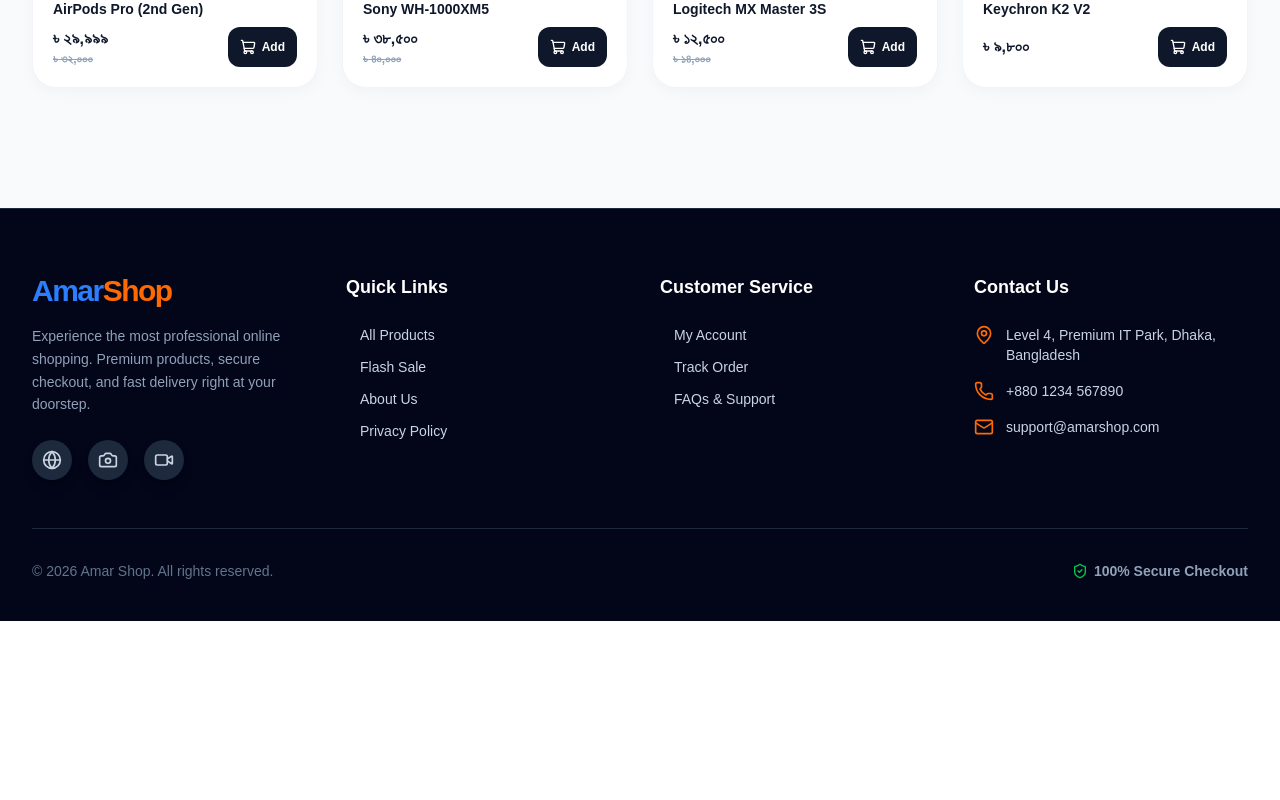
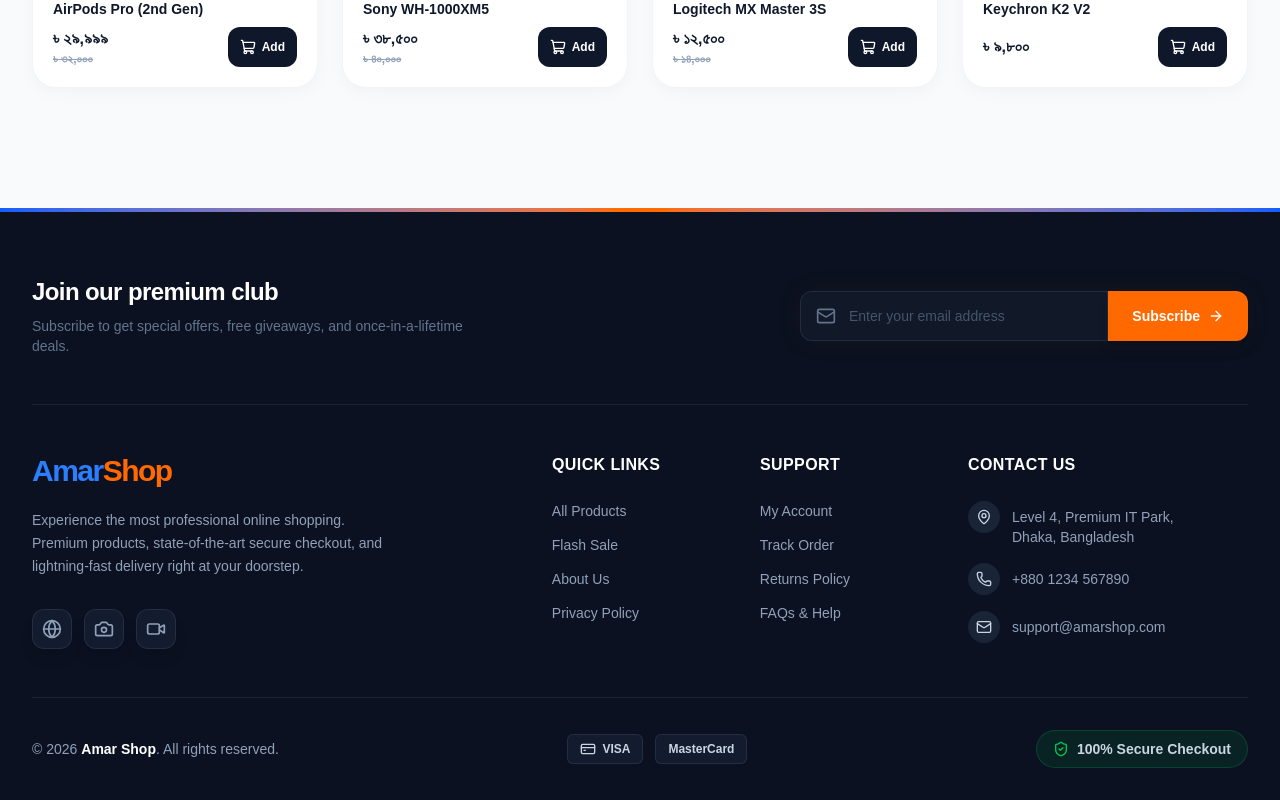
Before and after one commit to Mashru498/amar-shop, a Next.js app: page / in a window 1280 px wide. Shown: the part 1205-2005 px from the top of the page. Before the commit the page ends 1826 px from the top, so only its background shows below. Built offline with nearby package versions, Linux system fonts and the light colour scheme; no server answers.

Commit message:
Upgraded Footer to ultra-premium senior developer design

```diff
--- a/src/components/Footer.tsx
+++ b/src/components/Footer.tsx
@@ -1,78 +1,143 @@
 import React from 'react';
 import Link from 'next/link';
-import { Globe, Camera, Video, Mail, MapPin, Phone, ShieldCheck } from 'lucide-react';
+import { Globe, Camera, Video, Mail, MapPin, Phone, ShieldCheck, ArrowRight, CreditCard } from 'lucide-react';
 
 export default function Footer() {
   return (
-    <footer className="bg-slate-950 text-slate-300 pt-16 pb-24 md:pb-10 border-t border-slate-800 relative z-20">
-      <div className="container mx-auto px-4 sm:px-6 lg:px-8">
-        <div className="grid grid-cols-1 md:grid-cols-2 lg:grid-cols-4 gap-10 mb-12">
+    // আল্ট্রা-প্রিমিয়াম ডার্ক ব্যাকগ্রাউন্ড এবং টপ বর্ডার গ্রেডিয়েন্ট
+    <footer className="bg-[#0B1120] text-slate-400 pt-0 pb-24 md:pb-8 relative z-20 overflow-hidden font-sans">
 
-          {/* Brand & Intro */}
-          <div className="flex flex-col">
-            <Link href="/" className="text-3xl font-black tracking-tighter mb-4 inline-block">
-              <span className="text-blue-500">Amar</span>
-              <span className="text-orange-500">Shop</span>
+      {/* Top Gradient Accent Line */}
+      <div className="h-1 w-full bg-gradient-to-r from-blue-600 via-orange-500 to-blue-600"></div>
+
+      <div className="container mx-auto px-4 sm:px-6 lg:px-8 mt-16">
+
+        {/* =========================================
+            NEWSLETTER SECTION (Premium Touch)
+            ========================================= */}
+        <div className="border-b border-slate-800/80 pb-12 mb-12 flex flex-col md:flex-row items-center justify-between gap-6">
+          <div className="max-w-md text-center md:text-left">
+            <h3 className="text-2xl font-black text-white tracking-tight mb-2">Join our premium club</h3>
+            <p className="text-sm font-medium text-slate-500">Subscribe to get special offers, free giveaways, and once-in-a-lifetime deals.</p>
+          </div>
+          <div className="w-full md:w-auto flex-1 max-w-md relative flex shadow-[0_0_30px_rgba(249,115,22,0.05)]">
+            <Mail className="absolute left-4 top-1/2 -translate-y-1/2 w-5 h-5 text-slate-500" />
+            <input
+              type="email"
+              placeholder="Enter your email address"
+              className="w-full bg-[#111827] border border-slate-700/50 text-white pl-12 pr-4 py-3.5 rounded-l-xl focus:outline-none focus:border-orange-500 focus:ring-1 focus:ring-orange-500 transition-all font-medium text-sm placeholder:text-slate-600"
+            />
+            <button className="bg-orange-500 text-white px-6 py-3.5 rounded-r-xl font-bold hover:bg-orange-600 transition-colors flex items-center shadow-lg group shrink-0 text-sm">
+              Subscribe <ArrowRight className="ml-2 w-4 h-4 group-hover:translate-x-1 transition-transform" />
+            </button>
+          </div>
+        </div>
+
+        {/* =========================================
+            MAIN FOOTER COLUMNS
+            ========================================= */}
+        <div className="grid grid-cols-1 md:grid-cols-2 lg:grid-cols-12 gap-10 lg:gap-8 mb-12">
+
+          {/* Brand & Intro (Takes up 4 columns on large screens) */}
+          <div className="lg:col-span-4 flex flex-col">
+            <Link href="/" className="text-3xl font-black tracking-tighter mb-5 inline-block">
+              <span className="text-blue-500">Amar</span><span className="text-orange-500">Shop</span>
             </Link>
-            <p className="text-slate-400 text-sm leading-relaxed mb-6 font-medium">
-              Experience the most professional online shopping. Premium products, secure checkout, and fast delivery right at your doorstep.
+            <p className="text-sm leading-relaxed mb-8 font-medium pr-4">
+              Experience the most professional online shopping. Premium products, state-of-the-art secure checkout, and lightning-fast delivery right at your doorstep.
             </p>
-            <div className="flex space-x-4 mt-auto">
-              <a href="#" className="w-10 h-10 rounded-full bg-slate-800 flex items-center justify-center hover:bg-blue-600 hover:text-white transition-all shadow-lg"><Globe className="w-5 h-5" /></a>
-              <a href="#" className="w-10 h-10 rounded-full bg-slate-800 flex items-center justify-center hover:bg-pink-600 hover:text-white transition-all shadow-lg"><Camera className="w-5 h-5" /></a>
-              <a href="#" className="w-10 h-10 rounded-full bg-slate-800 flex items-center justify-center hover:bg-red-600 hover:text-white transition-all shadow-lg"><Video className="w-5 h-5" /></a>
+            <div className="flex space-x-3 mt-auto">
+              <a href="#" className="w-10 h-10 rounded-xl bg-slate-800/50 border border-slate-700/50 flex items-center justify-center hover:bg-blue-600 hover:text-white hover:border-blue-500 hover:-translate-y-1 transition-all duration-300 shadow-lg group"><Globe className="w-5 h-5 group-hover:scale-110 transition-transform" /></a>
+              <a href="#" className="w-10 h-10 rounded-xl bg-slate-800/50 border border-slate-700/50 flex items-center justify-center hover:bg-pink-600 hover:text-white hover:border-pink-500 hover:-translate-y-1 transition-all duration-300 shadow-lg group"><Camera className="w-5 h-5 group-hover:scale-110 transition-transform" /></a>
+              <a href="#" className="w-10 h-10 rounded-xl bg-slate-800/50 border border-slate-700/50 flex items-center justify-center hover:bg-red-600 hover:text-white hover:border-red-500 hover:-translate-y-1 transition-all duration-300 shadow-lg group"><Video className="w-5 h-5 group-hover:scale-110 transition-transform" /></a>
             </div>
           </div>
 
-          {/* Quick Links */}
-          <div>
-            <h4 className="text-white font-bold text-lg mb-6">Quick Links</h4>
-            <ul className="space-y-3 text-sm font-medium">
-              <li><Link href="/products" className="hover:text-orange-500 transition-colors flex items-center"><span className="w-1.5 h-1.5 rounded-full bg-orange-500 mr-2 opacity-0 hover:opacity-100 transition-all"></span>All Products</Link></li>
-              <li><Link href="/flash-sale" className="hover:text-orange-500 transition-colors flex items-center"><span className="w-1.5 h-1.5 rounded-full bg-orange-500 mr-2 opacity-0 hover:opacity-100 transition-all"></span>Flash Sale</Link></li>
-              <li><Link href="/about" className="hover:text-orange-500 transition-colors flex items-center"><span className="w-1.5 h-1.5 rounded-full bg-orange-500 mr-2 opacity-0 hover:opacity-100 transition-all"></span>About Us</Link></li>
-              <li><Link href="/privacy" className="hover:text-orange-500 transition-colors flex items-center"><span className="w-1.5 h-1.5 rounded-full bg-orange-500 mr-2 opacity-0 hover:opacity-100 transition-all"></span>Privacy Policy</Link></li>
+          {/* Quick Links (Takes 3 cols) */}
+          <div className="lg:col-span-2 lg:col-start-6">
+            <h4 className="text-white font-bold text-base mb-6 tracking-wide uppercase">Quick Links</h4>
+            <ul className="space-y-3.5 text-sm font-medium">
+              {[
+                { name: 'All Products', href: '/products' },
+                { name: 'Flash Sale', href: '/flash-sale' },
+                { name: 'About Us', href: '/about' },
+                { name: 'Privacy Policy', href: '/privacy' }
+              ].map((link) => (
+                <li key={link.name}>
+                  <Link href={link.href} className="group flex items-center hover:text-orange-400 transition-colors">
+                    <span className="text-orange-500 mr-2 opacity-0 -ml-4 group-hover:opacity-100 group-hover:ml-0 transition-all duration-300">»</span>
+                    <span className="group-hover:translate-x-1 transition-transform duration-300">{link.name}</span>
+                  </Link>
+                </li>
+              ))}
             </ul>
           </div>
 
-          {/* Customer Service */}
-          <div>
-            <h4 className="text-white font-bold text-lg mb-6">Customer Service</h4>
-            <ul className="space-y-3 text-sm font-medium">
-              <li><Link href="/login" className="hover:text-orange-500 transition-colors flex items-center"><span className="w-1.5 h-1.5 rounded-full bg-orange-500 mr-2 opacity-0 hover:opacity-100 transition-all"></span>My Account</Link></li>
-              <li><Link href="/orders" className="hover:text-orange-500 transition-colors flex items-center"><span className="w-1.5 h-1.5 rounded-full bg-orange-500 mr-2 opacity-0 hover:opacity-100 transition-all"></span>Track Order</Link></li>
-              <li><Link href="/faq" className="hover:text-orange-500 transition-colors flex items-center"><span className="w-1.5 h-1.5 rounded-full bg-orange-500 mr-2 opacity-0 hover:opacity-100 transition-all"></span>FAQs & Support</Link></li>
+          {/* Customer Service (Takes 3 cols) */}
+          <div className="lg:col-span-2">
+            <h4 className="text-white font-bold text-base mb-6 tracking-wide uppercase">Support</h4>
+            <ul className="space-y-3.5 text-sm font-medium">
+              {[
+                { name: 'My Account', href: '/login' },
+                { name: 'Track Order', href: '/orders' },
+                { name: 'Returns Policy', href: '/returns' },
+                { name: 'FAQs & Help', href: '/faq' }
+              ].map((link) => (
+                <li key={link.name}>
+                  <Link href={link.href} className="group flex items-center hover:text-orange-400 transition-colors">
+                    <span className="text-orange-500 mr-2 opacity-0 -ml-4 group-hover:opacity-100 group-hover:ml-0 transition-all duration-300">»</span>
+                    <span className="group-hover:translate-x-1 transition-transform duration-300">{link.name}</span>
+                  </Link>
+                </li>
+              ))}
             </ul>
           </div>
 
-          {/* Contact Info */}
-          <div>
-            <h4 className="text-white font-bold text-lg mb-6">Contact Us</h4>
+          {/* Contact Info (Takes 3 cols) */}
+          <div className="lg:col-span-3">
+            <h4 className="text-white font-bold text-base mb-6 tracking-wide uppercase">Contact Us</h4>
             <ul className="space-y-4 text-sm font-medium">
-              <li className="flex items-start">
-                <MapPin className="w-5 h-5 text-orange-500 mr-3 shrink-0" />
-                <span>Level 4, Premium IT Park, Dhaka, Bangladesh</span>
+              <li className="flex items-start group">
+                <div className="w-8 h-8 rounded-full bg-slate-800/80 flex items-center justify-center mr-3 shrink-0 group-hover:bg-orange-500 transition-colors">
+                  <MapPin className="w-4 h-4 text-slate-300 group-hover:text-white transition-colors" />
+                </div>
+                <span className="mt-1.5 group-hover:text-white transition-colors">Level 4, Premium IT Park,<br/>Dhaka, Bangladesh</span>
               </li>
-              <li className="flex items-center">
-                <Phone className="w-5 h-5 text-orange-500 mr-3 shrink-0" />
-                <span>+880 1234 567890</span>
+              <li className="flex items-center group">
+                <div className="w-8 h-8 rounded-full bg-slate-800/80 flex items-center justify-center mr-3 shrink-0 group-hover:bg-orange-500 transition-colors">
+                  <Phone className="w-4 h-4 text-slate-300 group-hover:text-white transition-colors" />
+                </div>
+                <span className="group-hover:text-white transition-colors">+880 1234 567890</span>
               </li>
-              <li className="flex items-center">
-                <Mail className="w-5 h-5 text-orange-500 mr-3 shrink-0" />
-                <span>support@amarshop.com</span>
+              <li className="flex items-center group">
+                <div className="w-8 h-8 rounded-full bg-slate-800/80 flex items-center justify-center mr-3 shrink-0 group-hover:bg-orange-500 transition-colors">
+                  <Mail className="w-4 h-4 text-slate-300 group-hover:text-white transition-colors" />
+                </div>
+                <span className="group-hover:text-white transition-colors">support@amarshop.com</span>
               </li>
             </ul>
           </div>
         </div>
 
-        {/* Bottom Copyright Line */}
-        <div className="pt-8 border-t border-slate-800 text-center flex flex-col md:flex-row justify-between items-center gap-4">
-          <p className="text-sm text-slate-500 font-medium">
-            © {new Date().getFullYear()} Amar Shop. All rights reserved.
-          </p>
-          <div className="flex items-center text-sm font-bold text-slate-400">
-            <ShieldCheck className="w-4 h-4 mr-1.5 text-green-500" /> 100% Secure Checkout
+        {/* =========================================
+            BOTTOM BAR (Copyright & Badges)
+            ========================================= */}
+        <div className="pt-8 border-t border-slate-800/80 flex flex-col md:flex-row justify-between items-center gap-6">
+
+          <div className="text-sm font-medium">
+            © {new Date().getFullYear()} <span className="text-white font-bold">Amar Shop</span>. All rights reserved.
           </div>
+
+          {/* Payment Method Badges (Visual Trust) */}
+          <div className="flex items-center space-x-3">
+            <div className="px-3 py-1.5 bg-slate-800/50 rounded-md border border-slate-700/50 flex items-center text-xs font-bold text-slate-300"><CreditCard className="w-4 h-4 mr-1.5" /> VISA</div>
+            <div className="px-3 py-1.5 bg-slate-800/50 rounded-md border border-slate-700/50 flex items-center text-xs font-bold text-slate-300">MasterCard</div>
+          </div>
+
+          <div className="flex items-center text-sm font-bold text-slate-300 bg-green-500/10 px-4 py-2 rounded-full border border-green-500/20">
+            <ShieldCheck className="w-4 h-4 mr-2 text-green-500" /> 100% Secure Checkout
+          </div>
+
         </div>
       </div>
     </footer>
```
